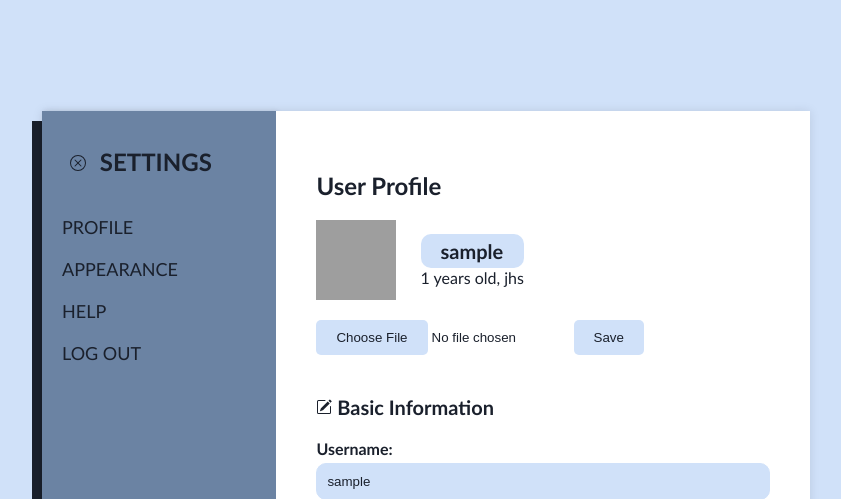
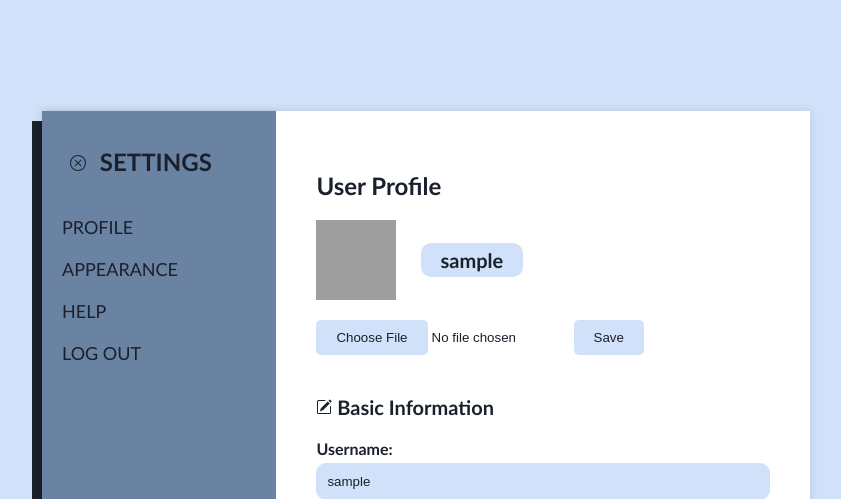
Before and after one commit to dashi-ron3/quiex, a PHP site: page /student-settings.php in a window 1280 px wide. Shown: the part 76-575 px from the top of the page, without its empty margins (214-1055 px from the left). Run offline with PHP 8.4, Linux system fonts and the light colour scheme; the visitor is signed in with stand-in values (Sample User, id 1); grey boxes are pictures that could not be loaded.

Commit message:
Update student-settings.php

```diff
--- a/student-settings.php
+++ b/student-settings.php
@@ -60,7 +60,6 @@ header("Pragma: no-cache");
                     </div>
                     <div class="username">
                         <h3><?php echo htmlspecialchars($_SESSION['username']); ?></h3>
-                        <p><?php echo !empty($_SESSION['age']) ? htmlspecialchars($_SESSION['age']) . ' years old' : 'N/A'; ?>, <?php echo !empty($_SESSION['gr_level']) ? htmlspecialchars($_SESSION['gr_level']) : 'N/A'; ?></p>
                     </div>
                 </div>
 
```
